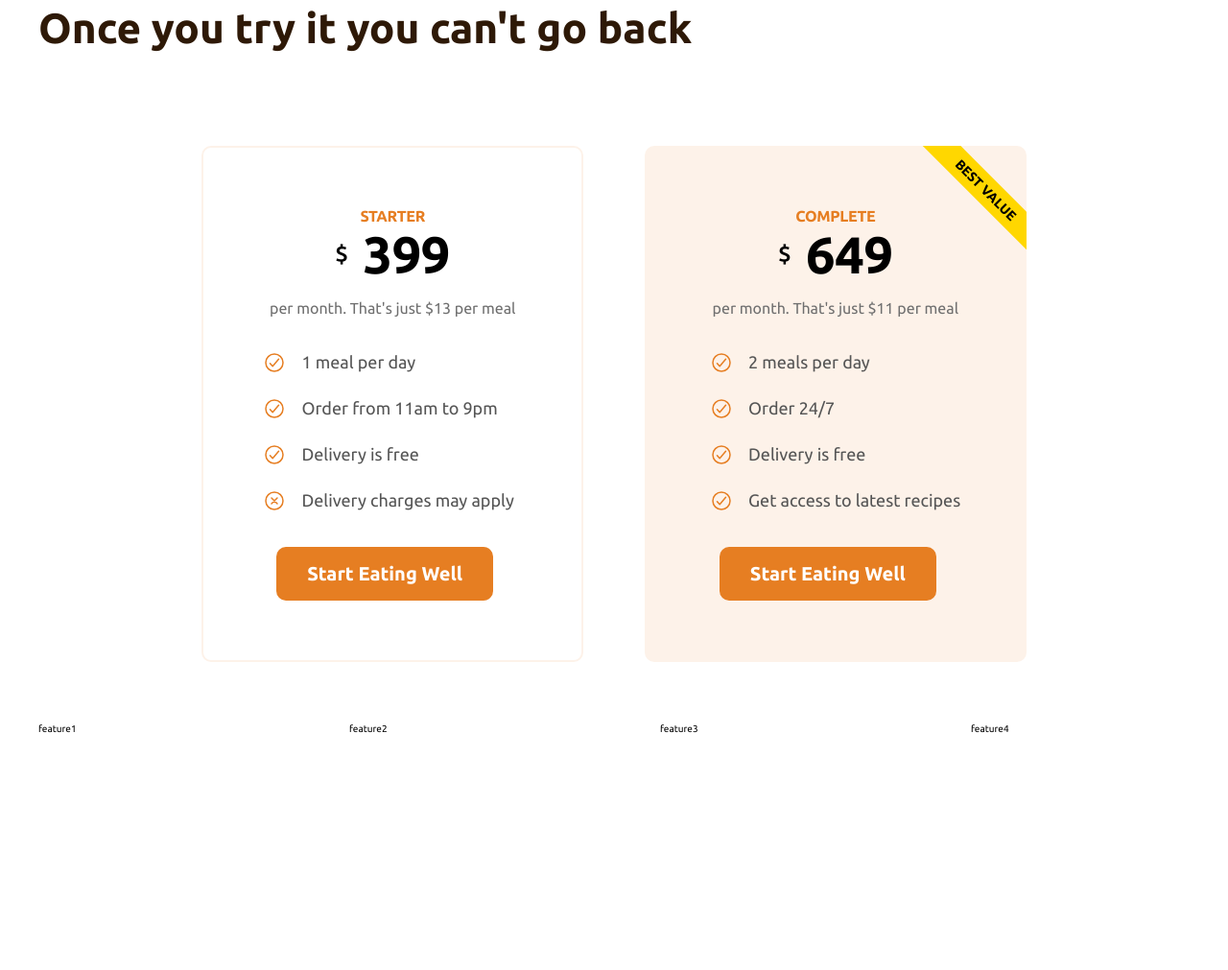
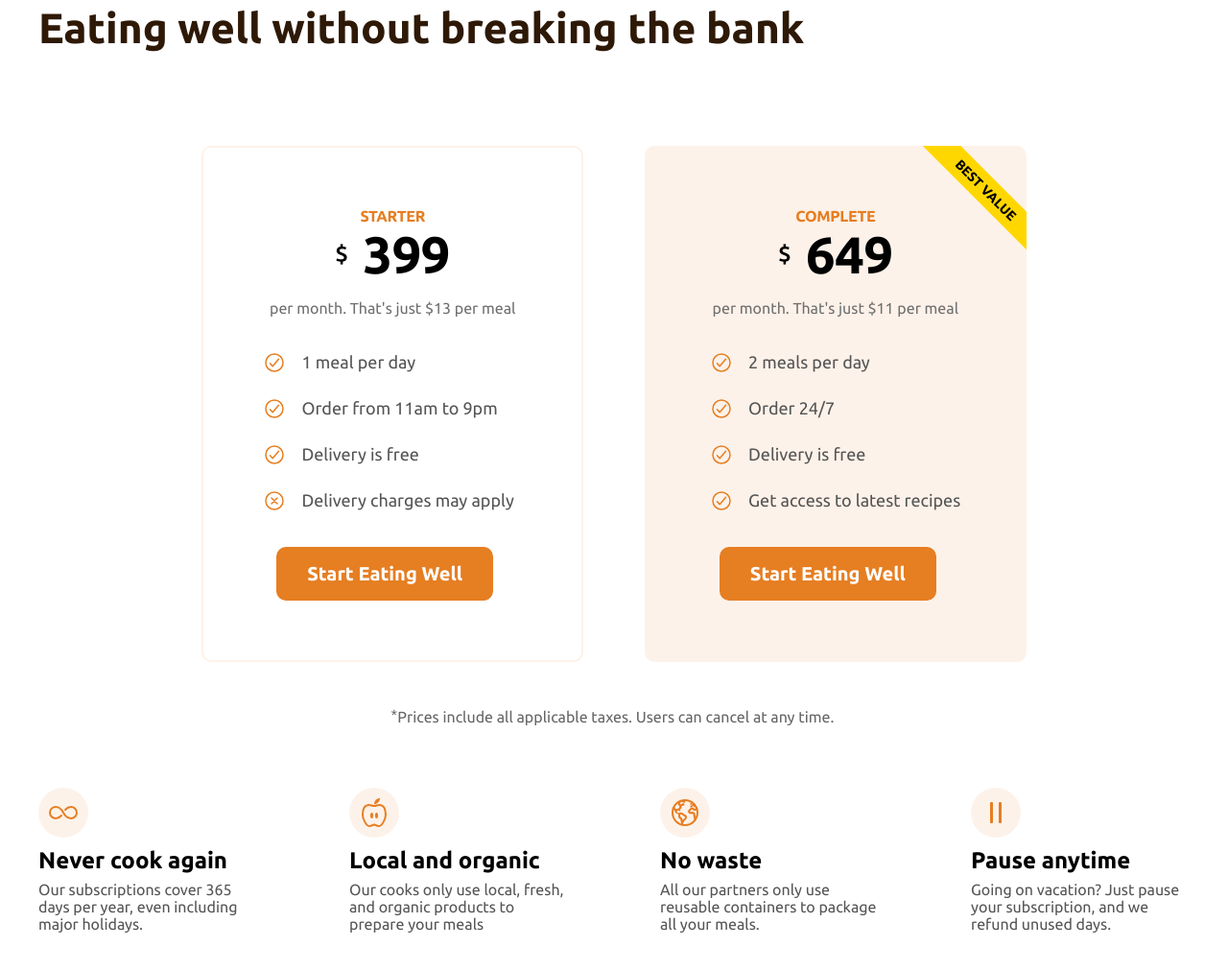
Before and after one commit to shivPosted/Mega-Project-Omnifood, a plain HTML site: page index.html in a window 1280 px wide. Shown: the part 4826-5837 px from the top of the page at 96% size. Before the commit the page ends 5687 px from the top, so only its background shows below. Drawn offline with nearby package versions, Linux system fonts and the light colour scheme.

Commit message:
Day6 Building the features section

```diff
--- a/css/style.css
+++ b/css/style.css
@@ -573,3 +573,27 @@ blockquote {
 .grid--2col-bt-margin {
   margin-bottom: 6.4rem;
 }
+
+.feature-icon {
+  width: 3.2rem;
+  height: 3.2rem;
+  padding: 1rem;
+  border-radius: 50%;
+  color: #e67e22;
+  background-color: #fdf2e9;
+}
+.feature-title {
+  font-size: 2.4rem;
+  line-height: 1.8;
+  font-weight: 700;
+}
+.feature-details {
+  font-size: 1.6rem;
+  color: #555;
+}
+
+.price-extra-info {
+  font-size: 1.6rem;
+  color: #666;
+  margin: 4.8rem 0 6.4rem 0;
+}
--- a/index.html
+++ b/index.html
@@ -368,8 +368,8 @@
       </section>
       <section class="Section-price container">
         <p class="sub-heading">Pricing</p>
-        <h2>Once you try it you can't go back</h2>
-        <div class="grid grid--2-col grid--2col-bt-margin">
+        <h2>Eating well without breaking the bank</h2>
+        <div class="grid grid--2-col">
           <div class="price-panel price-panel-starter">
             <div class="price-panel-intro">
               <p class="price-name">starter</p>
@@ -459,11 +459,47 @@
             </div>
           </div>
         </div>
+        <div class="price-extra-info center-content">
+          <aside>
+            ⃰ Prices include all applicable taxes. Users can cancel at any time.
+          </aside>
+        </div>
         <div class="features grid grid--4-col">
-          <div>feature1</div>
-          <div>feature2</div>
-          <div>feature3</div>
-          <div>feature4</div>
+          <div class="feature">
+            <ion-icon name="infinite-outline" class="feature-icon"></ion-icon>
+            <p class="feature-title">Never cook again</p>
+            <p class="feature-details">
+              Our subscriptions cover 365 days per year, even including major
+              holidays.
+            </p>
+          </div>
+          <div class="feature">
+            <ion-icon name="nutrition-outline" class="feature-icon"></ion-icon>
+
+            <p class="feature-title">Local and organic</p>
+            <p class="feature-details">
+              Our cooks only use local, fresh, and organic products to prepare
+              your meals
+            </p>
+          </div>
+          <div class="feature">
+            <ion-icon name="earth-outline" class="feature-icon"></ion-icon>
+
+            <p class="feature-title">No waste</p>
+            <p class="feature-details">
+              All our partners only use reusable containers to package all your
+              meals.
+            </p>
+          </div>
+          <div class="feature">
+            <ion-icon name="pause-outline" class="feature-icon"></ion-icon>
+
+            <p class="feature-title">Pause anytime</p>
+            <p class="feature-details">
+              Going on vacation? Just pause your subscription, and we refund
+              unused days.
+            </p>
+          </div>
         </div>
       </section>
     </main>
```
Also changed, not shown: project-phases-snaps/features.png (added), project-phases-snaps/price-panel.png, 1 other file.
